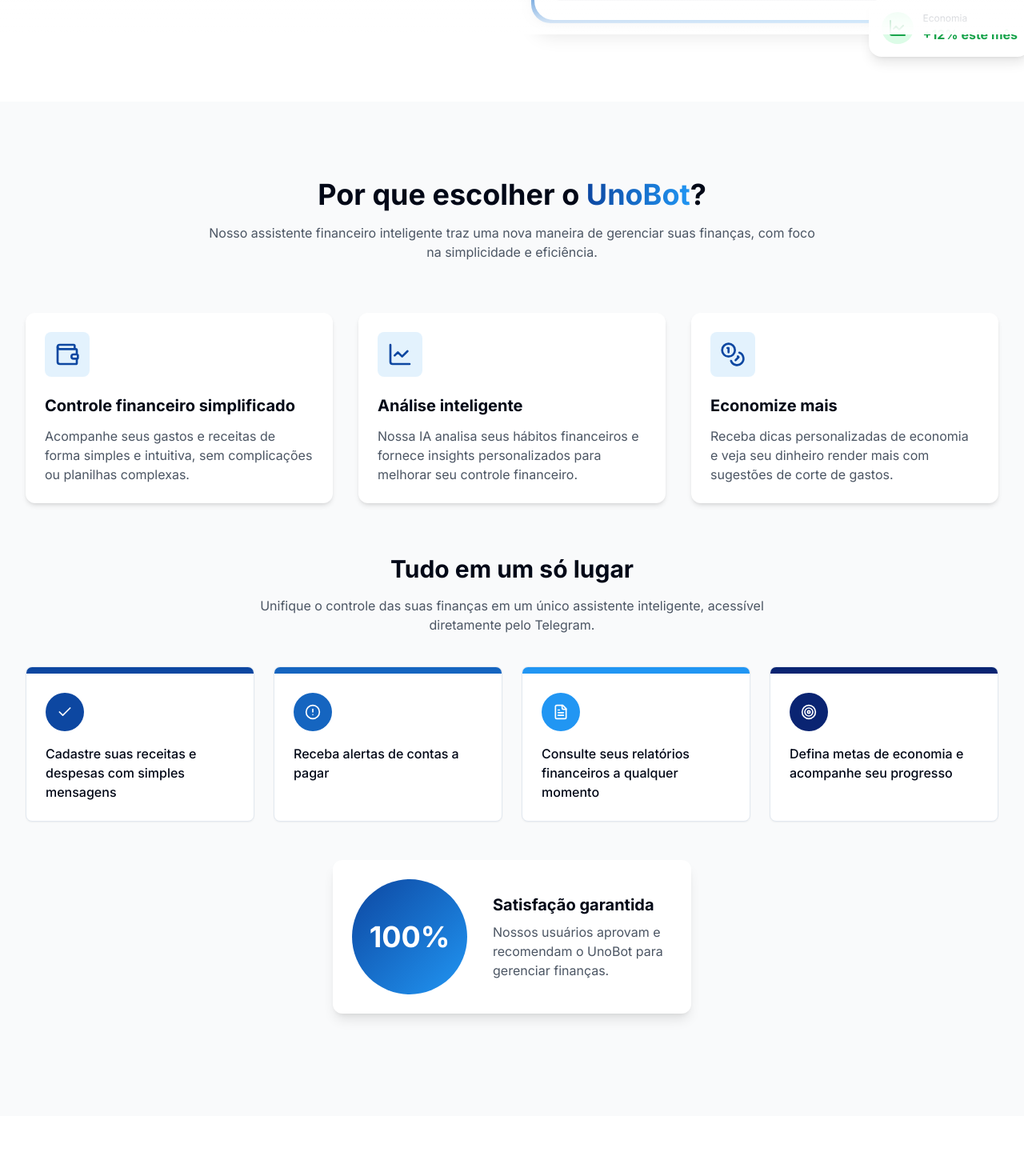
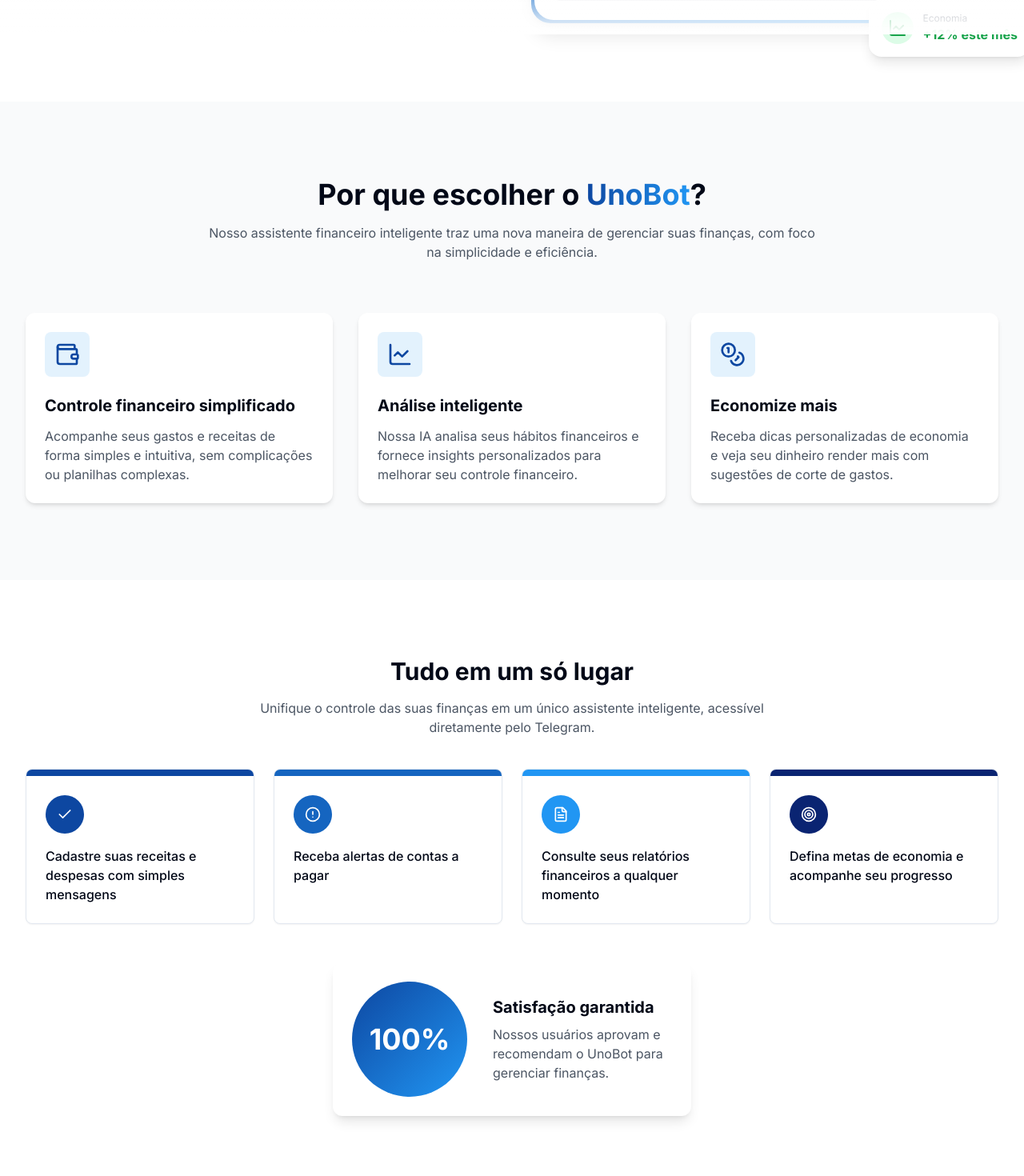
Before and after one commit to pedrohqalves/telegram-finance-bot-landing-page, a React (Vite) app: page / in a window 1280 px wide. Shown: the part 757-2227 px from the top of the page at 80% size. Built offline with nearby package versions, Linux system fonts and the light colour scheme.

Commit message:
Refactor: Adjust "Tudo em um só lugar" section
Move the "Tudo em um só lugar" section to prevent it from being between two sections.

```diff
--- a/src/components/BenefitsSection.tsx
+++ b/src/components/BenefitsSection.tsx
@@ -45,7 +45,8 @@ const BenefitsSection = () => {
   ];
 
   return (
-    <section id="benefits" className="section bg-gray-50 pb-32">
+    <>
+      <section id="benefits" className="section bg-gray-50">
         <div className="container mx-auto">
           <div className="text-center mb-16">
             <h2 className="text-3xl md:text-4xl font-bold mb-4">Por que escolher o <span className="gradient-text">UnoBot</span>?</h2>
@@ -69,8 +70,11 @@ const BenefitsSection = () => {
               </div>
             ))}
           </div>
+        </div>
+      </section>
 
-        <div className="mt-16">
+      <section className="section bg-white">
+        <div className="container mx-auto">
           <div className="text-center mb-10">
             <h3 className="text-2xl md:text-3xl font-bold mb-4">Tudo em um só lugar</h3>
             <p className="text-gray-600 max-w-2xl mx-auto">
@@ -109,8 +113,8 @@ const BenefitsSection = () => {
             </div>
           </div>
         </div>
-      </div>
       </section>
+    </>
   );
 };
 
```
Lines whose indentation alone changed are shown as unchanged.
